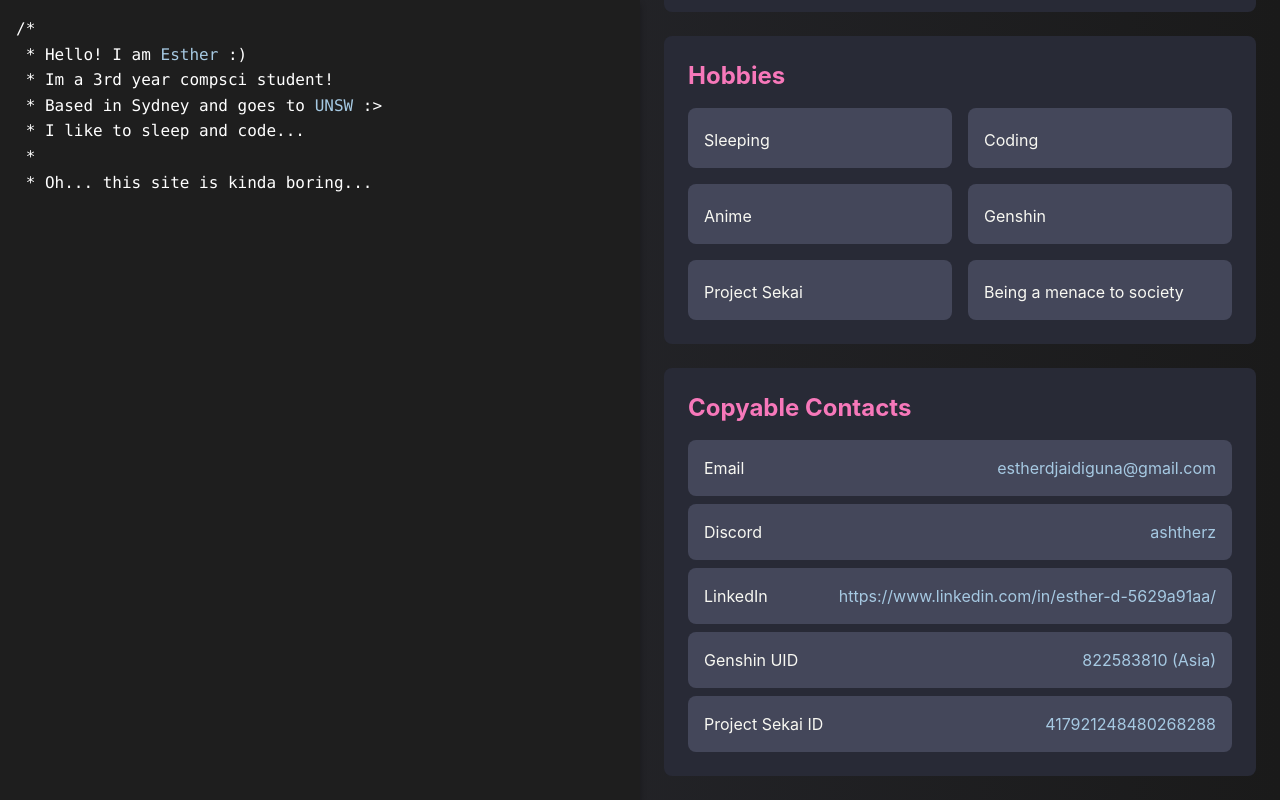
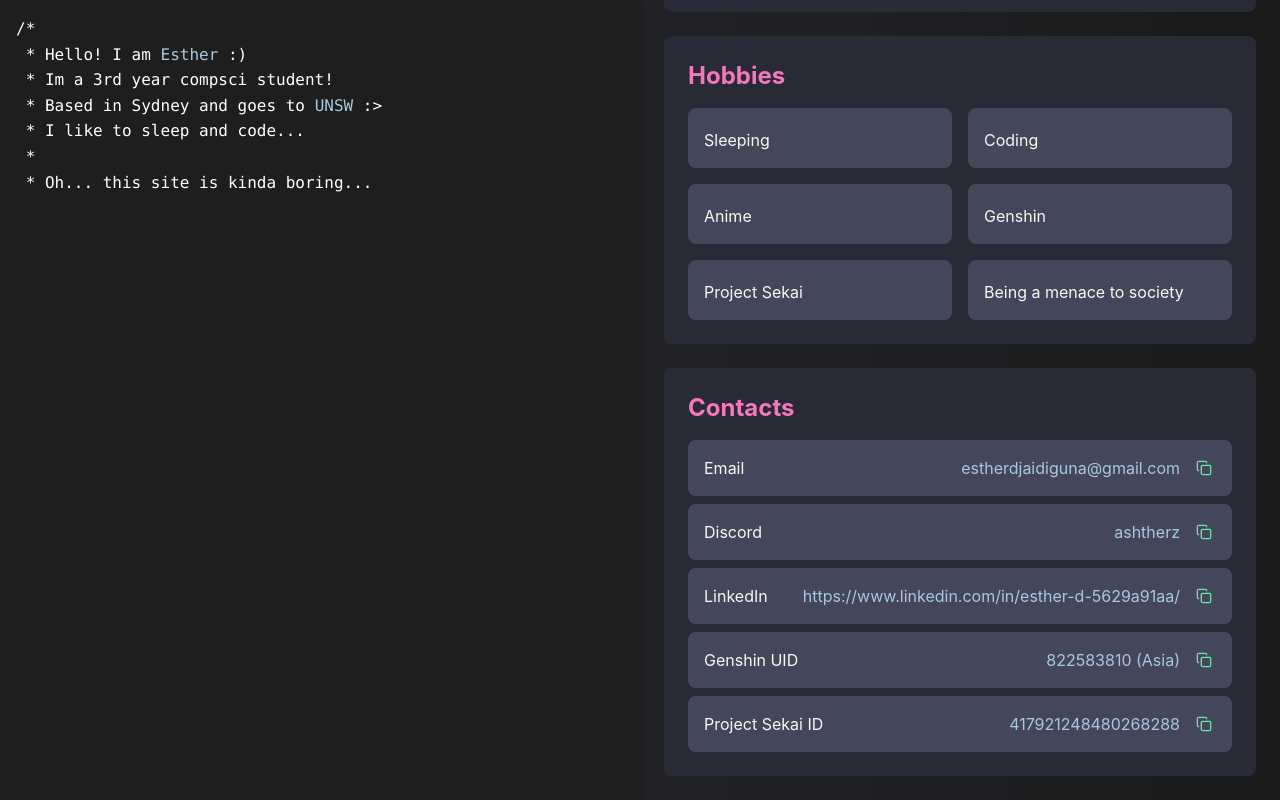
Before and after one commit to ashtherz/website, a React (Create React App) app in the folder website/: page / in a window 1280 px wide. Both pictures are taken after a click on the button "Skip Animation". Built offline with nearby package versions, Linux system fonts and the light colour scheme.

Commit message:
added contacts copy pasta

```diff
--- a/website/package.json
+++ b/website/package.json
@@ -5,6 +5,7 @@
   "dependencies": {
     "cra-template": "1.2.0",
     "gsap": "^3.12.5",
+    "lucide-react": "^0.469.0",
     "react": "^19.0.0",
     "react-dom": "^19.0.0",
     "react-icons": "^5.4.0",
--- a/website/src/components/Intro.jsx
+++ b/website/src/components/Intro.jsx
@@ -3,6 +3,8 @@ import { FaCopy } from 'react-icons/fa';
 import { SiJavascript, SiTypescript, SiPython, SiAndroid, SiCodeforces, SiGo, SiReact, SiNextdotjs,
     SiTailwindcss, SiHtml5, SiStyledcomponents, SiNodedotjs, SiExpress, SiDocker,
     SiPostgresql, SiGit, SiFigma, SiLinux, SiAmazon } from "react-icons/si";
+import { Copy, Check } from 'lucide-react';
+
 
 const SITE_DATA = {
     skills: {
@@ -70,7 +72,7 @@ const SITE_DATA = {
         {
             institution: "University of New South Wales",
             degree: "Bachelor of Computer Science",
-            years: "2021-2024"
+            years: "2022-2024"
         }
     ],
     hobbies: [
@@ -174,7 +176,7 @@ const theme = {
         {
             content: `/*
  * Uh Oh that didnt do anything!
- * Hm... What if we make this look more like a proper IDE...
+ * Hm... maybe we should add some colors yeah! like an IDE
  * Time to add some color to our syntax!
  */
 
@@ -244,7 +246,9 @@ const mySkills = {
         },
         {
             content: `/*
- * And here are some of my super pog projects!
+ * I did plenty of group projects together!
+ * Some are silly personal sites like these hehe
+ * And here they are!
  */
 
 const projects = [
@@ -284,14 +288,16 @@ const projects = [
         },
         {
             content: `/*
- * And I also have an education
+ * UH oh this is kinda goofy...
+ * But Im currently doing a compsci degree so uh...
+ * YEAHHH EDUCATIONNNN
  */
 
 const education = [
     {
         institution: "University of New South Wales",
         degree: "Bachelor of Computer Science",
-        years: "2021-2024"
+        years: "2022-2025"
     }
 ];`,
             style: {},
@@ -299,7 +305,8 @@ const education = [
         },
         {
             content: `/*
- * And here are my hobbies :)
+ * Here are also some of my basic npc activities
+ * Or what other people might call hobbies
  */
 
 const hobbies = [
@@ -316,7 +323,8 @@ const hobbies = [
         {
             content: `/*
  * Ok ok... enough about my skills and projects...
- * If you wanna reach out... here are my copyable socials
+ * If you wanna reach out... here are my socials!
+ * And thanks for watching this animation to the end if you did hehe
  */
 
 const copyContacts = {
@@ -426,6 +434,63 @@ const copyContacts = {
                 colorMode: true
             }));
         }
+    };
+
+    const CopyableContacts = ({ contacts }) => {
+        const [copiedStates, setCopiedStates] = useState({});
+
+        const handleCopy = async (key, value) => {
+          try {
+            await navigator.clipboard.writeText(value);
+            setCopiedStates({ ...copiedStates, [key]: true });
+
+            // Reset the copied state after 2 seconds
+            setTimeout(() => {
+              setCopiedStates(prev => ({ ...prev, [key]: false }));
+            }, 2000);
+          } catch (err) {
+            console.error('Failed to copy text: ', err);
+          }
+        };
+
+        const getLabel = (key) => {
+          const labels = {
+            email: "Email",
+            discord: "Discord",
+            linkedin: "LinkedIn",
+            genshinUid: "Genshin UID",
+            projectSekaiId: "Project Sekai ID"
+          };
+          return labels[key] || key;
+        };
+
+        return (
+          <div className="space-y-2">
+            {Object.entries(contacts).map(([key, value]) => (
+              <div key={key}
+                   className="bg-[#44475a] rounded-lg p-4 flex items-center justify-between group hover:bg-[#4a4d5e] transition-colors duration-200">
+                <span className="text-[#f8f8f2]">{getLabel(key)}</span>
+                <div className="flex items-center gap-3">
+                  <span className="text-[#a6c9e2]">{value}</span>
+                  <button
+                    onClick={() => handleCopy(key, value)}
+                    className="text-[#73e2a6] hover:text-[#8ee8bb] transition-colors duration-200 p-1 rounded-md hover:bg-[#353846]"
+                    title="Copy to clipboard"
+                  >
+                    {copiedStates[key] ? (
+                      <div className="flex items-center gap-1">
+                        <Check size={16} />
+                        <span className="text-xs">Copied!</span>
+                      </div>
+                    ) : (
+                      <Copy size={16} />
+                    )}
+                  </button>
+                </div>
+              </div>
+            ))}
+          </div>
+        );
       };
 
     const getContentSectionStyles = () => {
@@ -588,7 +653,7 @@ useEffect(() => {
                         target="_blank"
                         rel="noopener noreferrer"
                       >
-                        View on GitHub →
+                        View Project →
                       </a>
                     </div>
                  ))}
@@ -639,16 +704,18 @@ useEffect(() => {
                 )}
                  {/* copyable contact Section */}
                  {state.sections.copyContacts.show && Object.keys(state.sections.copyContacts.data).length > 0 && (
-                       <div className="transform transition-all duration-500 ease-out opacity-0 translate-y-4 animate-in bg-[#282a36] rounded-lg p-4 md:p-6" style={{
+                    <div className="transform transition-all duration-500 ease-out opacity-0 translate-y-4 animate-in bg-[#282a36] rounded-lg p-4 md:p-6"
+                         style={{
                              animation: 'fadeInUp 0.6s ease-out forwards',
                              animationDelay: '0.2s'
                          }}>
                         <h2 className="text-xl md:text-2xl font-bold mb-4 text-[#f778ba]">
-                        Copyable Contacts
+                            Contacts
                         </h2>
                         <div className="space-y-2">
                             {Object.entries(state.sections.copyContacts.data).map(([key, value]) => (
-                          <div key={key} className="bg-[#44475a] rounded-lg p-4 flex justify-between items-center">
+                                <div key={key}
+                                     className="bg-[#44475a] rounded-lg p-4 flex items-center justify-between group hover:bg-[#4a4d5e] transition-colors duration-200">
                                     <span className="text-[#f8f8f2]">
                                         {key === 'email' && "Email"}
                                         {key === 'discord' && "Discord"}
@@ -656,9 +723,25 @@ useEffect(() => {
                                         {key === 'genshinUid' && "Genshin UID"}
                                         {key === 'projectSekaiId' && "Project Sekai ID"}
                                     </span>
-                                <span className="text-[#a6c9e2]">
-                                     {value}
-                                 </span>
+                                    <div className="flex items-center gap-3">
+                                        <span className="text-[#a6c9e2]">{value}</span>
+                                        <button
+                                            onClick={() => {
+                                                navigator.clipboard.writeText(value);
+                                                const el = document.createElement('div');
+                                                el.className = 'fixed bottom-4 right-4 bg-[#73e2a6] text-[#282a36] py-2 px-4 rounded-lg z-50';
+                                                el.textContent = 'Copied!';
+                                                document.body.appendChild(el);
+                                                setTimeout(() => {
+                                                    el.remove();
+                                                }, 2000);
+                                            }}
+                                            className="text-[#73e2a6] hover:text-[#8ee8bb] transition-colors duration-200 p-1 rounded-md hover:bg-[#353846]"
+                                            title="Copy to clipboard"
+                                        >
+                                            <Copy size={16} />
+                                        </button>
+                                    </div>
                                 </div>
                             ))}
                         </div>
```
Also changed, not shown: 1 other file (tests, documents, lock files or other folders). Lines whose indentation alone changed are shown as unchanged.
